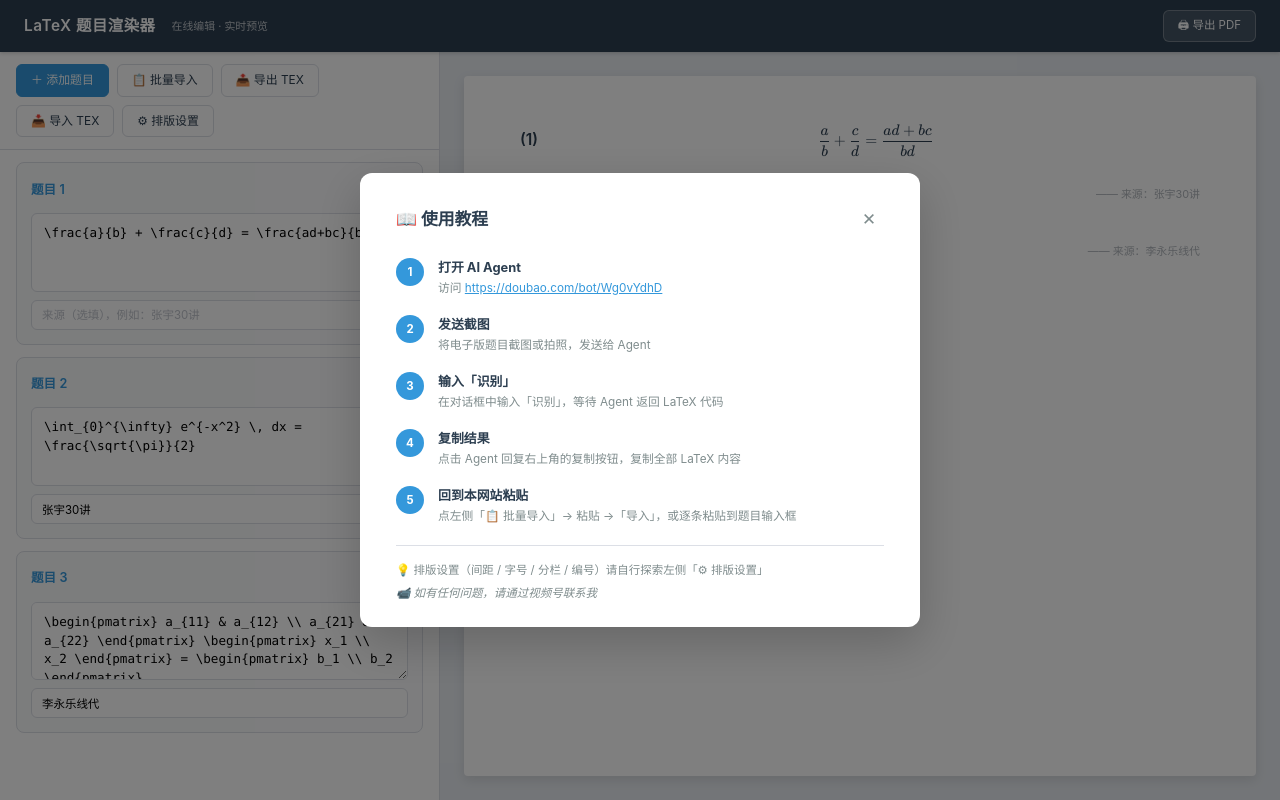
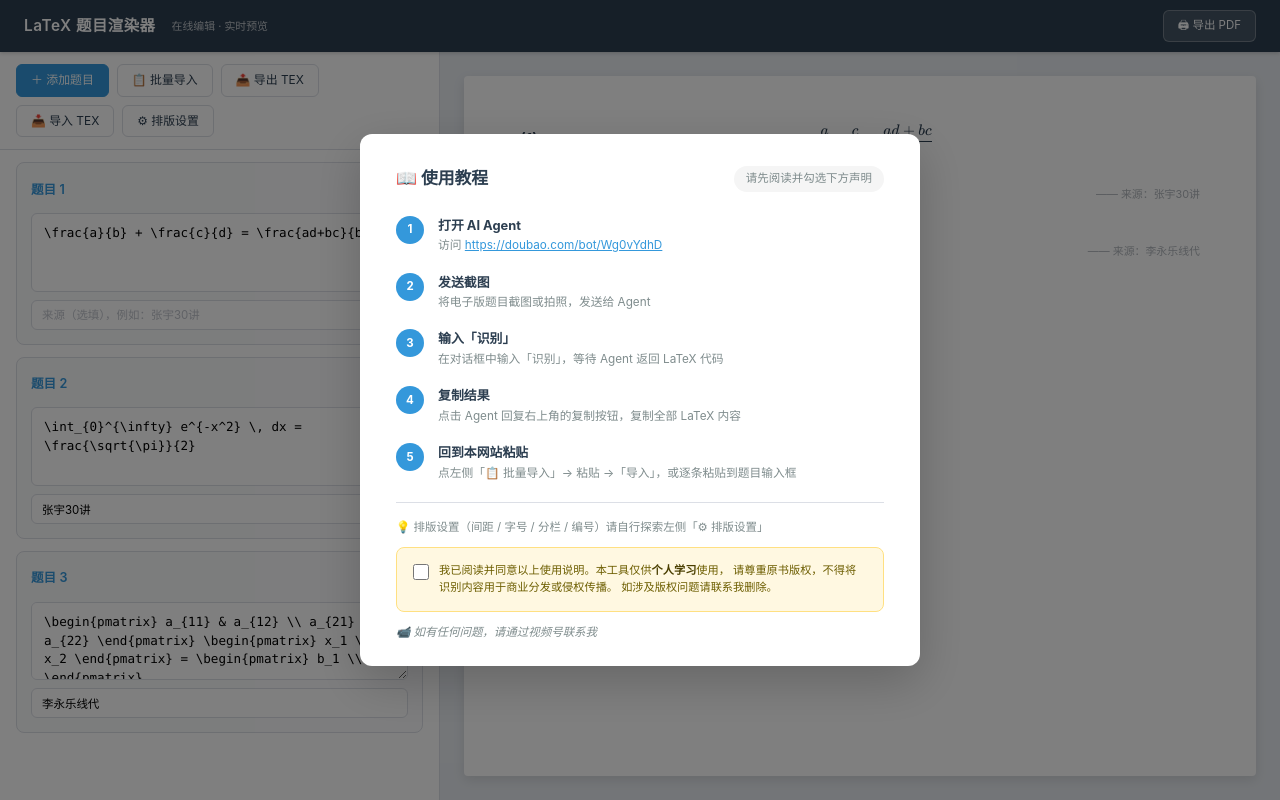
Before and after one commit to 3311493401pch-cloud/latex-renderer, a React (Vite) app: page / in a window 1280 px wide. Built offline with nearby package versions, Linux system fonts and the light colour scheme.

Commit message:
添加免责声明：使用教程底部必须勾选同意后才能关闭

```diff
--- a/src/components/TutorialModal.tsx
+++ b/src/components/TutorialModal.tsx
@@ -49,6 +49,7 @@ const STEPS = [
 
 function TutorialModal({ onClose }: TutorialModalProps) {
   const [countdown, setCountdown] = useState(5);
+  const [agreed, setAgreed] = useState(false);
   const isFirstVisit = !localStorage.getItem('latex-tutorial-seen');
 
   useEffect(() => {
@@ -60,7 +61,10 @@ function TutorialModal({ onClose }: TutorialModalProps) {
     return () => clearInterval(timer);
   }, [countdown, isFirstVisit]);
 
+  const canClose = countdown <= 0 && agreed;
+
   const handleClose = () => {
+    if (!canClose) return;
     if (isFirstVisit) {
       localStorage.setItem('latex-tutorial-seen', '1');
     }
@@ -72,9 +76,11 @@ function TutorialModal({ onClose }: TutorialModalProps) {
       <div className="tutorial-modal" onClick={(e) => e.stopPropagation()}>
         <div className="tutorial-header">
           <h2 className="tutorial-title">📖 使用教程</h2>
-          {isFirstVisit && countdown > 0 ? (
+          {!canClose ? (
             <span className="tutorial-countdown">
-              {countdown} 秒后可关闭
+              {countdown > 0
+                ? `${countdown} 秒后可关闭`
+                : '请先阅读并勾选下方声明'}
             </span>
           ) : (
             <button className="tutorial-close-btn" onClick={handleClose}>
@@ -99,6 +105,22 @@ function TutorialModal({ onClose }: TutorialModalProps) {
           <p className="tutorial-hint">
             💡 排版设置（间距 / 字号 / 分栏 / 编号）请自行探索左侧「⚙ 排版设置」
           </p>
+
+          <div className="tutorial-disclaimer">
+            <label className="tutorial-disclaimer-label">
+              <input
+                type="checkbox"
+                checked={agreed}
+                onChange={(e) => setAgreed(e.target.checked)}
+              />
+              <span>
+                我已阅读并同意以上使用说明。本工具仅供<strong>个人学习</strong>使用，
+                请尊重原书版权，不得将识别内容用于商业分发或侵权传播。
+                如涉及版权问题请联系我删除。
+              </span>
+            </label>
+          </div>
+
           <p className="tutorial-contact">
             📹 如有任何问题，请通过视频号联系我
           </p>
--- a/src/styles.css
+++ b/src/styles.css
@@ -688,7 +688,38 @@ body {
 .tutorial-hint {
   font-size: 0.82rem;
   color: var(--color-text-secondary);
-  margin-bottom: 6px;
+  margin-bottom: 10px;
+}
+
+.tutorial-disclaimer {
+  background: #fff8e1;
+  border: 1px solid #ffe082;
+  border-radius: 8px;
+  padding: 14px 16px;
+  margin-bottom: 12px;
+}
+
+.tutorial-disclaimer-label {
+  display: flex;
+  align-items: flex-start;
+  gap: 10px;
+  font-size: 0.8rem;
+  color: #6d5e00;
+  line-height: 1.6;
+  cursor: pointer;
+}
+
+.tutorial-disclaimer-label input[type='checkbox'] {
+  margin-top: 2px;
+  flex-shrink: 0;
+  width: 16px;
+  height: 16px;
+  accent-color: var(--color-primary);
+  cursor: pointer;
+}
+
+.tutorial-disclaimer-label strong {
+  color: #4a3f00;
 }
 
 .tutorial-contact {
```
